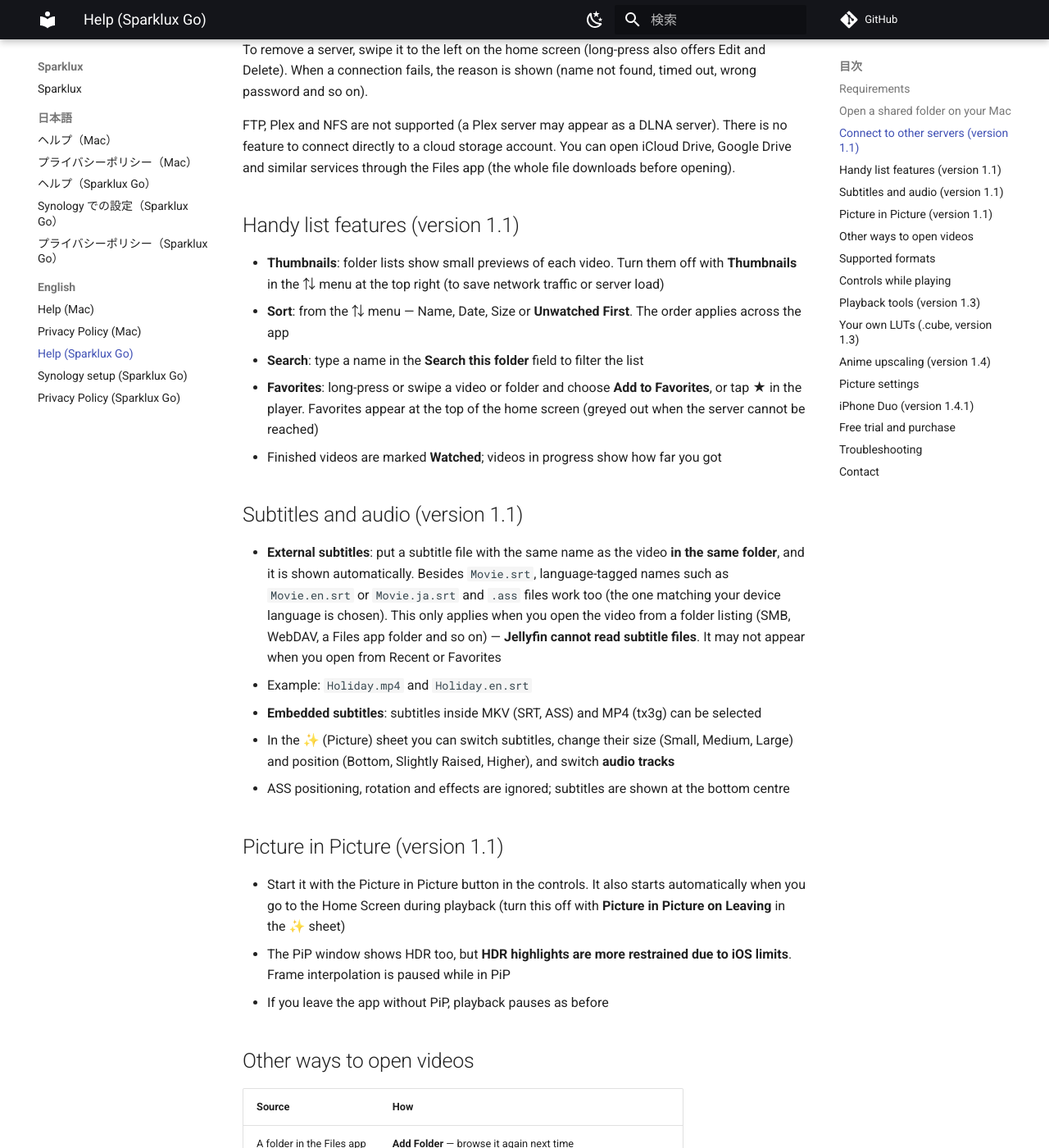
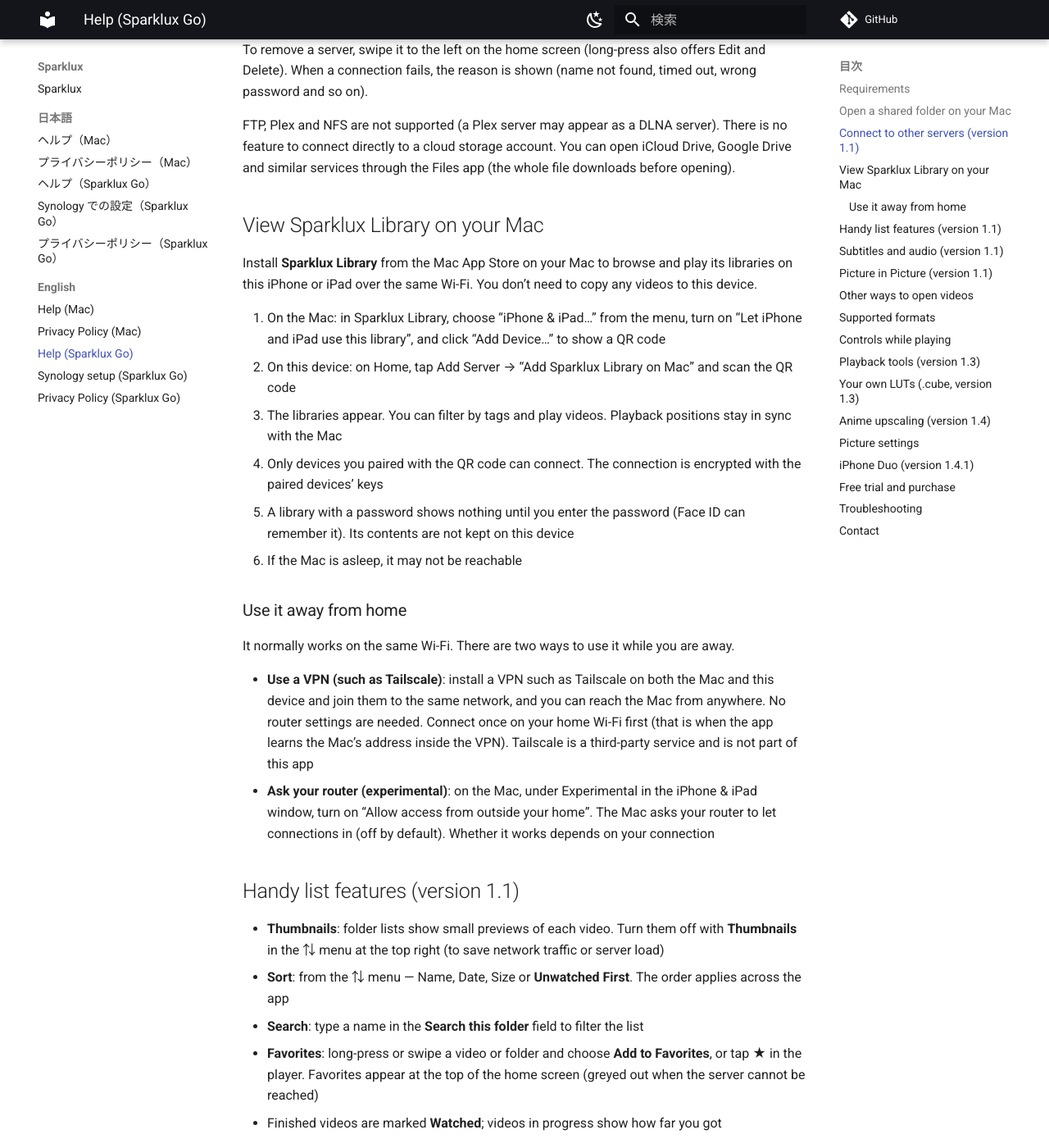
Before and after one commit to monmac1111/sparklux-help, an MkDocs documentation site: the page built from docs/en/ios/help.md, in a window 1280 px wide and 1400 px high, scrolled down 1361 px. Shown: the whole window at 82% size. Built offline with MkDocs 1.6.1 and Material for MkDocs 9.7.7, drawn with Linux system fonts in a browser that asks for light colours; comment, search, counter and statistics services are not loaded.

Commit message:
Sparklux Go のヘルプに「Mac の Sparklux Library を見る」を足した（同じ Wi-Fi で見る・外からは VPN（Tailscale など）か実験的なルーター越し）。連携の入った版を出すまで push しない
Co-Authored-By: Claude Opus 5.5 <noreply@anthropic.com>

```diff
--- a/docs/en/ios/help.md
+++ b/docs/en/ios/help.md
@@ -33,6 +33,25 @@ On the home screen, tap **Add Server** and choose a **Server Type**. For SMB and
 To remove a server, swipe it to the left on the home screen (long-press also offers Edit and Delete). When a connection fails, the reason is shown (name not found, timed out, wrong password and so on).
 
 FTP, Plex and NFS are not supported (a Plex server may appear as a DLNA server). There is no feature to connect directly to a cloud storage account. You can open iCloud Drive, Google Drive and similar services through the Files app (the whole file downloads before opening).
+
+## View Sparklux Library on your Mac
+
+Install **Sparklux Library** from the Mac App Store on your Mac to browse and play its libraries on this iPhone or iPad over the same Wi-Fi. You don’t need to copy any videos to this device.
+
+1. On the Mac: in Sparklux Library, choose “iPhone & iPad…” from the menu, turn on “Let iPhone and iPad use this library”, and click “Add Device…” to show a QR code
+2. On this device: on Home, tap Add Server → “Add Sparklux Library on Mac” and scan the QR code
+3. The libraries appear. You can filter by tags and play videos. Playback positions stay in sync with the Mac
+
+- Only devices you paired with the QR code can connect. The connection is encrypted with the paired devices’ keys
+- A library with a password shows nothing until you enter the password (Face ID can remember it). Its contents are not kept on this device
+- If the Mac is asleep, it may not be reachable
+
+### Use it away from home
+
+It normally works on the same Wi-Fi. There are two ways to use it while you are away.
+
+- **Use a VPN (such as Tailscale)**: install a VPN such as Tailscale on both the Mac and this device and join them to the same network, and you can reach the Mac from anywhere. No router settings are needed. Connect once on your home Wi-Fi first (that is when the app learns the Mac’s address inside the VPN). Tailscale is a third-party service and is not part of this app
+- **Ask your router (experimental)**: on the Mac, under Experimental in the iPhone & iPad window, turn on “Allow access from outside your home”. The Mac asks your router to let connections in (off by default). Whether it works depends on your connection
 
 ## Handy list features (version 1.1)
 
```
Also changed, not shown: docs/ja/ios/help.md (+19 -0 lines).
